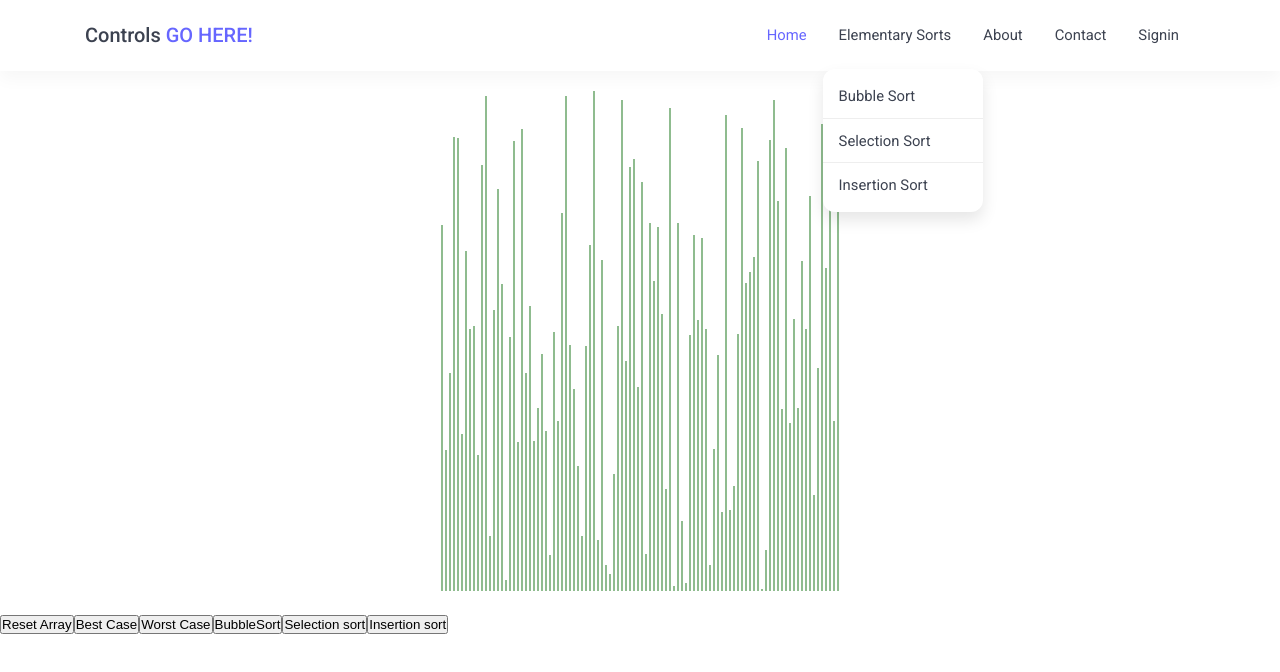
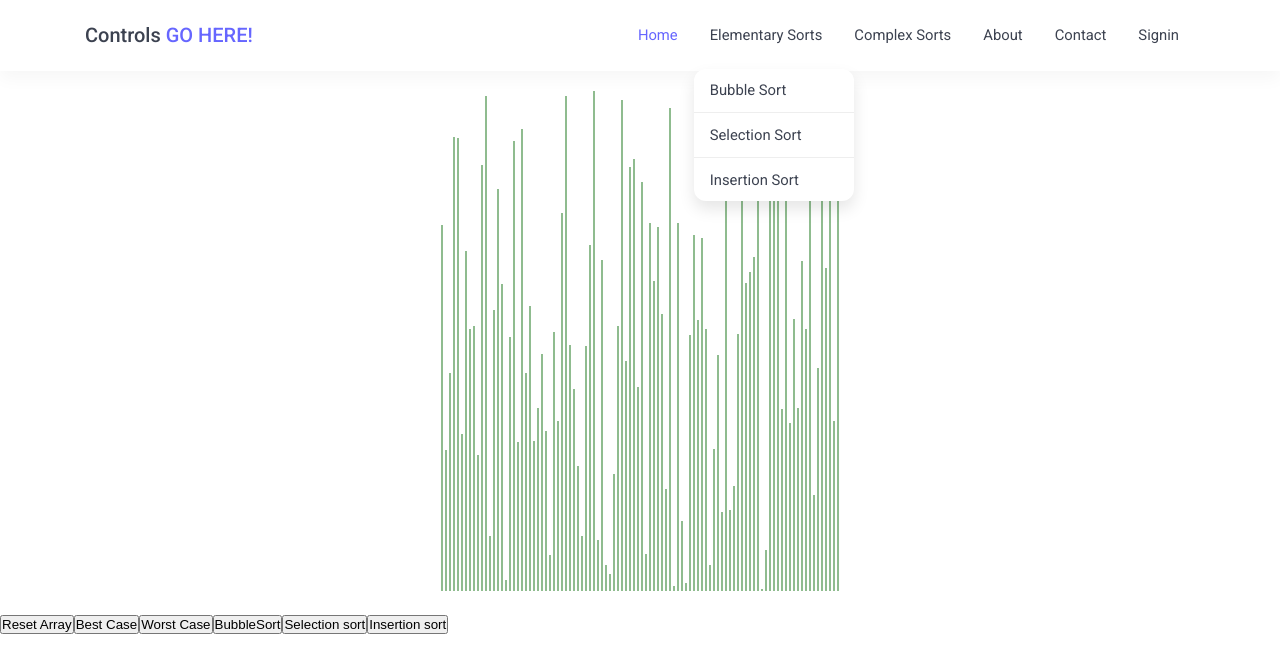
Before and after one commit to IbrahimSaeedPurdue/sorting-visualizer, a React (Create React App) app: page / in a window 1280 px wide. Both pictures are taken after a click on the element "Elementary Sorts". Shown: the top 672 px of the page. Built offline with nearby package versions, Linux system fonts and the light colour scheme.

Commit message:
Multiple Dropdowns working

```diff
--- a/package.json
+++ b/package.json
@@ -34,5 +34,8 @@
       "last 1 firefox version",
       "last 1 safari version"
     ]
+  },
+  "devDependencies": {
+    "eslint-plugin-react-hooks": "^4.0.4"
   }
 }
--- a/src/Layout/UI/Navigation/Dropdown/Dropdown.js
+++ b/src/Layout/UI/Navigation/Dropdown/Dropdown.js
@@ -3,52 +3,38 @@ import '../../Toolbar/Toolbar.scss';
 import Backdrop from '../../Backdrop/Backdrop';
 import Auxi from '../../../../hoc/Auxi';
 
-class Dropdown extends Component {
-  state = {
-    showMenu: false,
-    choice: 1
-  };
-
-  toggleMenu = () => {
-    this.setState((prevState) => (
-      { showMenu: !prevState.showMenu }
-    ));
-  }
-
-  render() {
-    let menuClasses = ["Dropdown"]
+const dropdown = (props) => {
+  let menuClasses = ["Dropdown"];
   let menuLinks = [];
 
-    if (this.state.showMenu) {
-      menuClasses.push("Show");
-
-      for (let i = 0; i < this.props.menuLinks.length; i++) {
+  for (let i = 0; i < props.links.length; i++) {
     menuLinks.push(
-          <li>{this.props.menuLinks[i]}</li>
+      <li key={i}><span onClick={(event) => {}}>{props.links[i]}</span></li>
     );
     menuLinks.push(
-          <li className="Separator"></li>
+      <li key={"seperator" + i} className="Separator"></li>
     );
   }
   menuLinks.pop();
+
+  if (props.showMenu) {
+    menuClasses.push("Show");
   }
-
 
   return (
     <Auxi>
       <li className="NavbarDropdown">
-          <span onClick={this.toggleMenu} className="DropdownToggler" data-dropdown="my-dropdown-id">
-            {this.props.children}
+        <span onClick={props.toggleMenu} className="DropdownToggler">
+          {props.children}
         </span>
         <ul className={menuClasses.join(' ')} id="my-dropdown-id">
           {menuLinks}
         </ul>
       </li>
-        <Backdrop show={this.state.showMenu}
-          clicked={this.toggleMenu} />
+      <Backdrop show={props.showMenu}
+        clicked={props.toggleMenu} />
     </Auxi>
   );
 }
-}
 
-export default Dropdown;
+export default dropdown;
--- a/src/Layout/UI/Navigation/NavigationItems/NavigationItems.js
+++ b/src/Layout/UI/Navigation/NavigationItems/NavigationItems.js
@@ -1,13 +1,50 @@
-import React from 'react';
+import React, { useState } from 'react';
 import '../../Toolbar/Toolbar.scss';
 import Dropdown from '../Dropdown/Dropdown';
 
-const navigationItems = () => {
+const NavigationItems = () => {
+  const [DropdownState, setDropdownState] = useState({
+    elementaryMenu: false,
+    complexMenu: false,
+  });
+
+  const toggleElementaryMenu = () => {
+    if (DropdownState.elementaryMenu) {
+      setDropdownState({
+        elementaryMenu: false,
+        complexMenu: false
+      });
+    } else {
+      setDropdownState({
+        elementaryMenu: true,
+        complexMenu: false
+      });
+    }
+  };
+
+  const toggleComplexMenu = () => {
+    if (DropdownState.complexMenu) {
+      setDropdownState({
+        complexMenu: false
+      });
+    } else {
+      setDropdownState({
+        elementaryMenu: false,
+        complexMenu: true
+      });
+    }
+  };
+
   return (
     <ul className="NavbarNav">
       <li className="Active"><a href="#">Home</a></li>
-      <Dropdown
-        menuLinks={["Bubble Sort", "Selection Sort", "Insertion Sort"]}>Elementary Sorts</Dropdown>
+      <Dropdown toggleMenu={toggleElementaryMenu}
+        showMenu={DropdownState.elementaryMenu}
+        links={['Bubble Sort', 'Selection Sort', 'Insertion Sort']}>Elementary Sorts</Dropdown>
+      <Dropdown toggleMenu={toggleComplexMenu}
+        showMenu={DropdownState.complexMenu}
+        links={['Complex Sorts', 'Complex Sorts', 'Complex Sorts']}>Complex Sorts</Dropdown>
+
       <li><a href="#">About</a></li>
       <li><a href="#">Contact</a></li>
       <li><a href="#">Signin</a></li>
@@ -16,4 +53,4 @@ const navigationItems = () => {
 
 };
 
-export default navigationItems;
+export default NavigationItems;
--- a/src/Layout/UI/Toolbar/Toolbar.scss
+++ b/src/Layout/UI/Toolbar/Toolbar.scss
@@ -10,6 +10,9 @@ $navbar-body-color: #fff;
 $navbar-link-hover: $base-color;
 $navbar-dropdown-separator-color: #eee;
 $navbar-shadow: 0 0.5rem 1rem rgba(0, 0, 0, 0.035);
+
+
+
 
 * {
   box-sizing: border-box;
@@ -206,32 +209,19 @@ a {
           box-shadow: none;
         }
         li {
-          color: $text-dark;
-          padding: 0 1rem;
-          margin: 0.8rem 0;
 
-          display: block;
-          cursor: pointer;
-
-          &:first-child, &:last-child {
-            margin: 0.6rem 0;
-          }
-
-          &:hover {
-            background-color: #28a745;
-          }
-
-          a {
-            color: $text-dark;
-            padding: 0.25rem 1rem;
-            display: block;
-          }
-
+          a,
           span {
             color: $text-dark;
             padding: 0.25rem 1rem;
             display: block;
+            cursor: pointer;
+
+            &.Chosen {
+              background-color: green;
+            }
           }
+
         }
         &.Show {
           display: block !important;
```
Also changed, not shown: src/Layout/context/algos-context.js (added, +9 -0 lines), 1 other file (tests, documents, lock files or other folders). Lines whose indentation alone changed are shown as unchanged.
